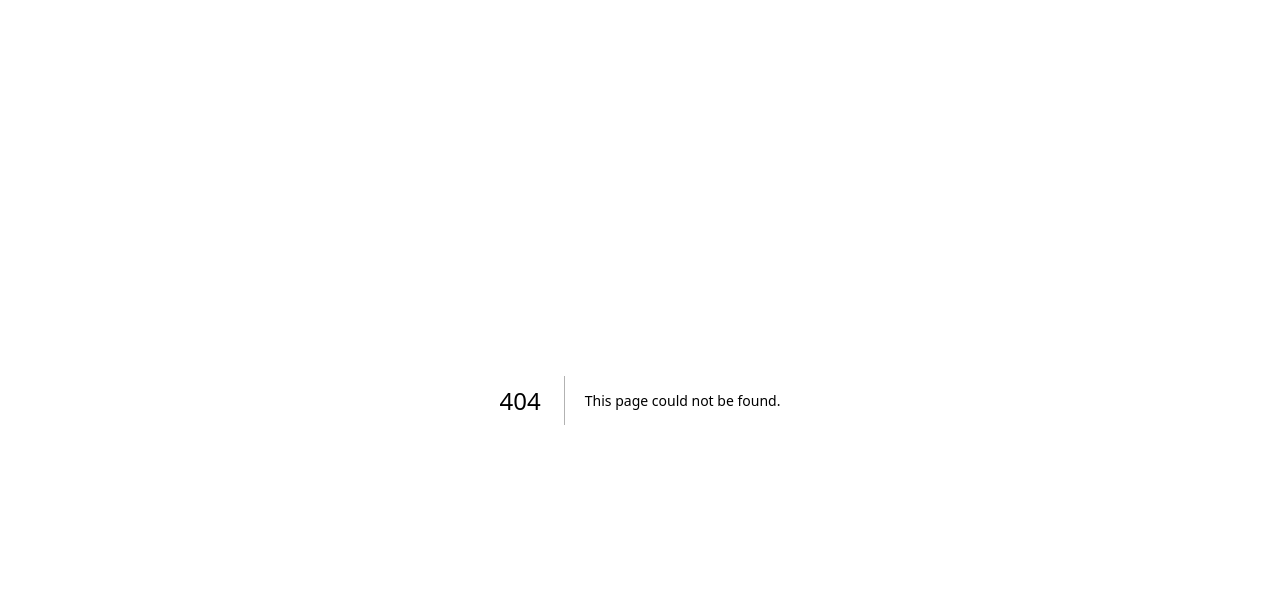
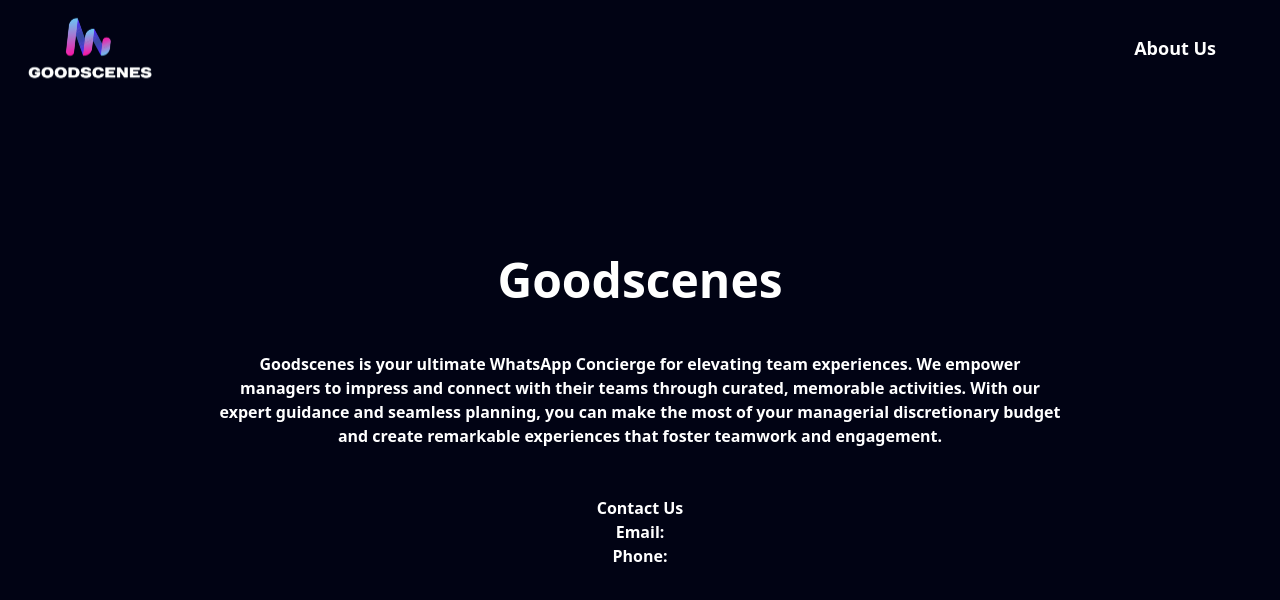
Before and after one commit to adityadeshpande04/jellybean-chatbot-landing, a Next.js app: page /about in a window 1280 px wide. Before the commit this address had no page. Shown: the top 600 px of the page. Built offline with nearby package versions, Linux system fonts and the light colour scheme.

Commit message:
about added

```diff
--- a/components/Navbar.jsx
+++ b/components/Navbar.jsx
@@ -12,7 +12,7 @@
                  height={120}
 
                 />
-                <a href="#" className=" hover:text-violet-700 font-extrabold text-lg px-12">About Us</a>
+                <a href="/about" className=" hover:text-violet-700 font-extrabold text-lg px-12">About Us</a>
             </div>
            </nav>
     );
--- /dev/null
+++ b/pages/about.js
@@ -0,0 +1,19 @@
+import Navbar from "@/components/Navbar"
+export default function about()
+{
+    return(
+        <section className="relative h-screen myclass2 text-white" >
+        <Navbar />
+            <div className=" container flex flex-col gap-12 justify-right">
+            <p className="text-center font-bold text-5xl pt-40 font-sans">Goodscenes</p>
+            <p className=" text-center font-bold text-xl z-10 font-sans">Goodscenes is your ultimate WhatsApp Concierge for elevating team experiences. We empower<br>
+            </br>managers to impress and connect with their teams through curated, memorable activities. With our
+            <br></br>expert guidance and seamless planning, you can make the most of your managerial discretionary budget
+            <br></br>and create remarkable experiences that foster teamwork and engagement.</p>
+            <p className=" text-center font-bold text-xl z-0">Contact Us<br>
+            </br>Email:
+            <br></br>Phone:</p>
+            </div>
+        </section>
+    );
+}
--- a/styles/globals.css
+++ b/styles/globals.css
@@ -84,3 +84,8 @@
 {
   background-color: #010314;
 }
+
+.myclass2
+{
+  background-color: #010314;
+}
```
